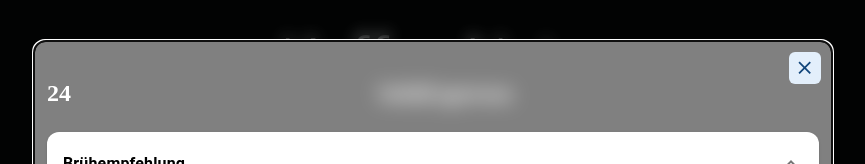
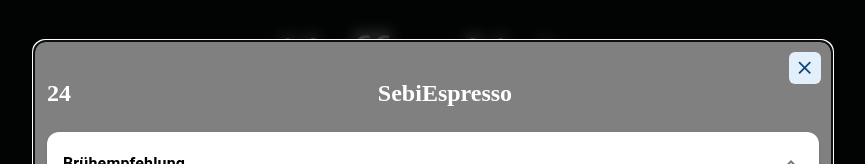
Before and after one commit to thssnm/adventskalender, a Next.js app: page / in a window 1280 px wide. Both pictures are taken after a click on the element "24". Shown: the top 164 px of the page, without its empty margins (207-1072 px from the left). Built offline with nearby package versions, Linux system fonts and the light colour scheme.

Commit message:
set everything visible

```diff
--- a/components/Overlay.tsx
+++ b/components/Overlay.tsx
@@ -16,12 +16,12 @@ export const Overlay = ({
 
   const isOldItem = time.getDate() > Number(item.number);
 
-  const additionalInfos =
-    count > 9 ||
+  const additionalInfos = true;
+  /*     count > 9 ||
     devMode ||
     isOldItem ||
     (hour >= 15 && time.getDate() === Number(item.number));
-
+ */
   return (
     <div>
       <div
```
